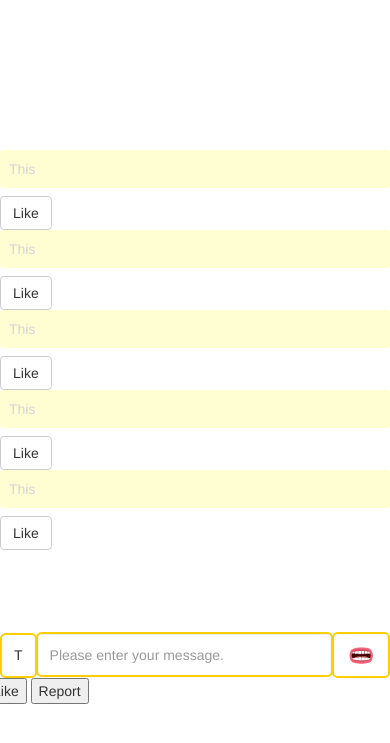
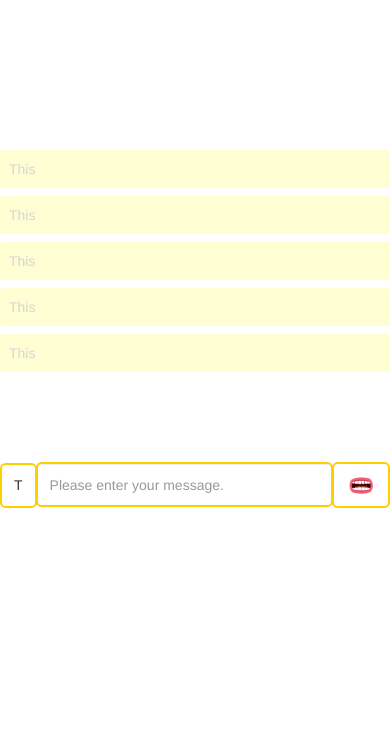
Before and after one commit to zeizyy/AnonymousChatRoom, a Django app: template chatroom/templates/chatroom.html in a window 390 px wide. Shown: the top 743 px of the page. Run offline with Django 3.2, Linux system fonts and the light colour scheme; the template is opened without the code that fills it, so the values that code supplies are empty; some libraries are stand-ins or nearby versions.

Commit message:
button position aligned, ship

```diff
--- a/chatroom/templates/chatroom.html
+++ b/chatroom/templates/chatroom.html
@@ -12,34 +12,23 @@
                 <div id="response">
                     <div class="row" id="frame1">
                         <div class="col-md-10"><div id="m1" class="well-sm">This</div></div>
-                        <div class="col-md-2"><a href="#" class="btn btn-default">Like</a></div>
                     </div>
-                    <div class="row" id="frame1">
+                    <div class="row" id="frame2">
                         <div class="col-md-10"><div id="m1" class="well-sm">This</div></div>
-                        <div class="col-md-2"><a href="#" class="btn btn-default">Like</a></div>
                     </div>
-                    <div class="row" id="frame1">
+                    <div class="row" id="frame3">
                         <div class="col-md-10"><div id="m1" class="well-sm">This</div></div>
-                        <div class="col-md-2"><a href="#" class="btn btn-default">Like</a></div>
                     </div>
-                    <div class="row" id="frame1">
+                    <div class="row" id="frame4">
                         <div class="col-md-10"><div id="m1" class="well-sm">This</div></div>
-                        <div class="col-md-2"><a href="#" class="btn btn-default">Like</a></div>
                     </div>
-                    <div class="row" id="frame1">
+                    <div class="row" id="frame5">
                         <div class="col-md-10"><div id="m1" class="well-sm">This</div></div>
-                        <div class="col-md-2"><a href="#" class="btn btn-default">Like</a></div>
                     </div>
-{#                    <div id="frame2"><div id="m2" class="well-sm">This</div></div>#}
-{#                    <div id="frame3"><div id="m3" class="well-sm">This</div></div>#}
-{#                    <div id="frame4"><div id="m4" class="well-sm">This</div></div>#}
-{#                    <div id="frame5"><div id="m5" class="well-sm">This</div></div>#}
                 </div>
                 <div class="row">
                     <div class="col-md-10">
                 <div class="input-group">
-
-
                             <span class="input-group-btn">
                             <button style="height: 45px;" id="fontChanger" class="btn btn-default" type="button">T</button>
                             </span>
@@ -52,10 +41,11 @@
 
                 </div>
             </div>
-			<div id="getMessages">
-                <button id="likeButton">Like</button>
-                <button id="reportButton">Report</button>
+			<div id="buttons" class="col-md-2">
+                <div id="likeButton" style="display:none;"><a href="#" class="btn btn-default">Like</a></div>
+                <div id="reportButton" style="display:none;"><a href="#" class="btn btn-default">Report</a></div>
             </div>
+			<div id="invisible"></div>
         </div>
 <!-- Font option list -->
         <div class="col-md-3 col-md-offset-4" id="font-list" >
@@ -72,7 +62,7 @@
  	</body>
 
     <script src="https://code.jquery.com/jquery-3.1.0.min.js" integrity="sha256-cCueBR6CsyA4/9szpPfrX3s49M9vUU5BgtiJj06wt/s=" crossorigin="anonymous"></script>
-{#    <script src="{% static 'scripts/main.js' %}"></script>#}
+    <script src="{% static 'scripts/main.js' %}"></script>
     <script>
         $(function(){
             get_messages("{{ chatroom.id }}");
```
Also changed, not shown: chatroom/static/scripts/main.js (+44 -44 lines), 1 other file.
